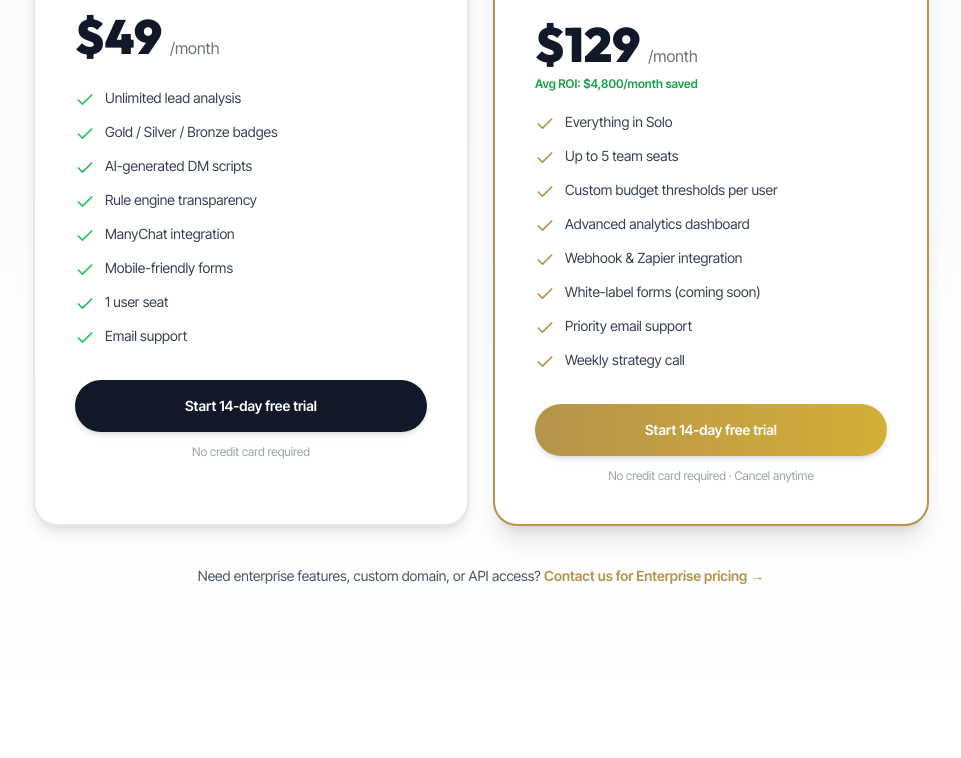
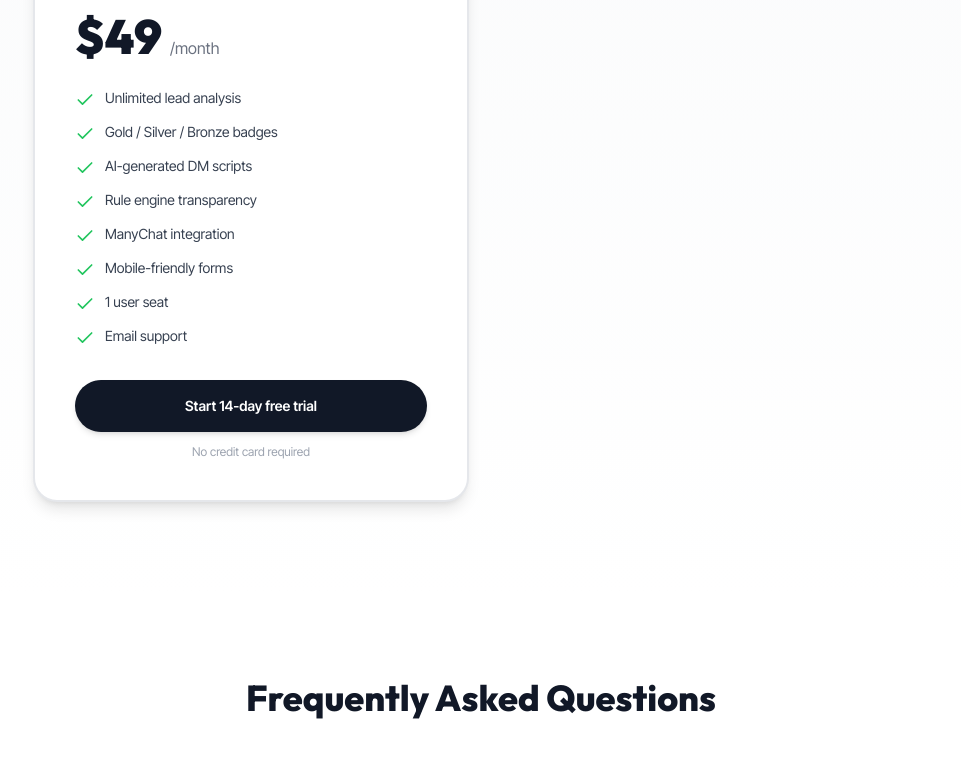
Before and after one commit to Abdirahman5863/signalInatake, a Next.js app: page / in a window 1280 px wide. Shown: the part 4428-5186 px from the top of the page, without its empty margins (159-1120 px from the left). Built offline with nearby package versions, Linux system fonts and the light colour scheme.

Commit message:
added lead pipeline

```diff
--- a/app/page.tsx
+++ b/app/page.tsx
@@ -419,7 +419,7 @@
               </Link>
               <p className="text-xs text-gray-400 text-center mt-3">No credit card required</p>
             </div>
-            {/* Team */}
+            {/* Team
             <div className="bg-white rounded-2xl sm:rounded-3xl p-7 sm:p-10 border-2 border-[#b5944b] shadow-xl relative">
               <div className="absolute -top-4 left-1/2 -translate-x-1/2 bg-gradient-to-r from-[#b5944b] to-[#d4af37] text-white px-6 py-1.5 rounded-full text-xs font-bold whitespace-nowrap" style={heading}>
                 MOST POPULAR
@@ -442,14 +442,14 @@
                 Start 14-day free trial
               </Link>
               <p className="text-xs text-gray-400 text-center mt-3">No credit card required · Cancel anytime</p>
-            </div>
+            </div> */}
           </div>
-          <div className="mt-10 text-center text-sm text-gray-600">
+          {/* <div className="mt-10 text-center text-sm text-gray-600">
             Need enterprise features, custom domain, or API access?{" "}
             <Link href="mailto:sales@leadvett.com" className="text-[#b5944b] font-semibold hover:underline">
               Contact us for Enterprise pricing →
             </Link>
-          </div>
+          </div> */}
         </div>
       </section>
 
```
